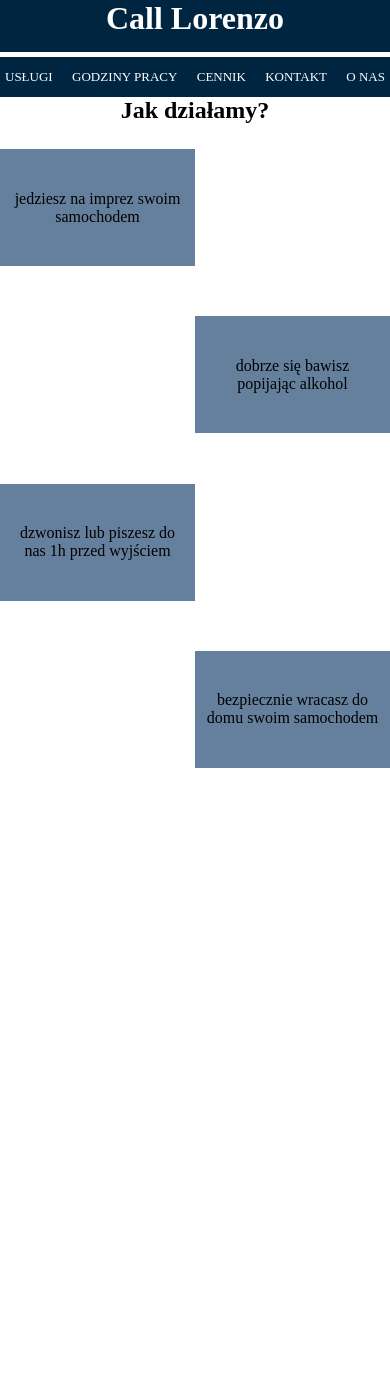
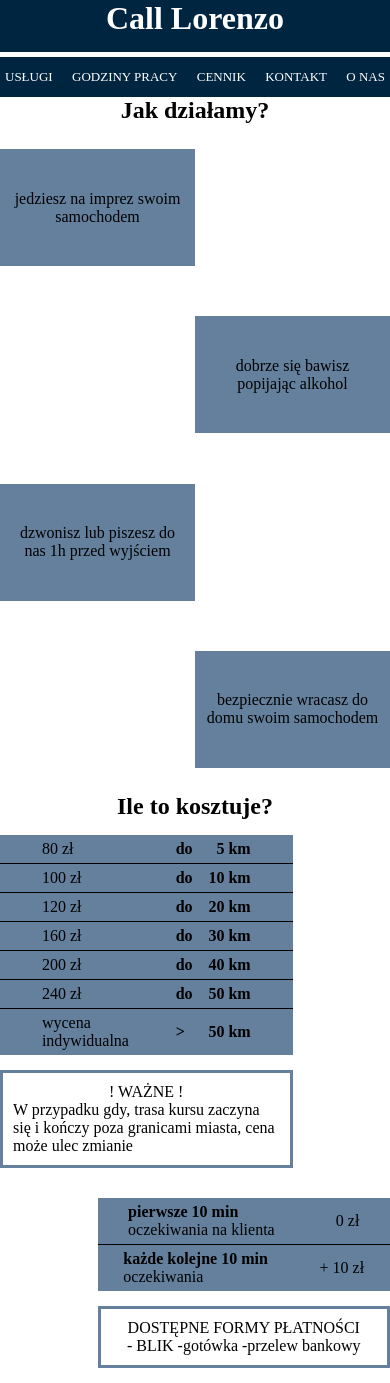
Before and after one commit to kj-ninja/call-lorenzo, a React (Create React App) app: page / in a window 390 px wide. Before the commit the page ends 844 px from the top, so only its background shows below. Built offline with nearby package versions, Linux system fonts and the light colour scheme.

Commit message:
mobile build

```diff
--- a/src/App.tsx
+++ b/src/App.tsx
@@ -1,11 +1,13 @@
 import Header from "./components/Header";
 import HowAreWeDoing from "./components/HowAreWeDoing";
+import HowMuchIsIt from "./components/HowMuchIsIt";
 
 function App() {
   return (
     <div className="App">
       <Header/>
       <HowAreWeDoing/>
+      <HowMuchIsIt />
     </div>
   );
 }
--- a/src/components/HowAreWeDoing/index.tsx
+++ b/src/components/HowAreWeDoing/index.tsx
@@ -8,7 +8,6 @@ interface Props {
 const HowAreWeDoing: FC<Props> = () => {
 const {tiles} = content.howAreWeDoing;
 
-  console.log(tiles);
   return (
     <StyledHowAreWeDoing>
       <h2>Jak działamy?</h2>
--- /dev/null
+++ b/src/components/HowMuchIsIt/index.tsx
@@ -0,0 +1,52 @@
+import { AdditionalFees, ImportantNotes, Pricing, StyledHowMuchIsIt } from "./styles";
+import { content } from "../../content";
+
+const HowMuchIsIt = () => {
+  const { prices,additionalFees } = content.howMuchIsIt;
+
+  return (
+    <StyledHowMuchIsIt>
+      <h2>Ile to kosztuje?</h2>
+
+      <Pricing>
+        <div>
+        {prices.map((price) => (
+          <div className="table-row">
+            <div className='table-row__price-cell'>{price.price}</div>
+            <div className='table-row__km-cells'>
+              <div className='table-row__km-cells__text'>{price.additionalCharacter}</div>
+              <div className='table-row__km-cells__text'>{price.km}</div>
+            </div>
+          </div>
+        ))}
+        </div>
+        <ImportantNotes>
+          <span>! WAŻNE !</span>
+          <span>W przypadku gdy, trasa kursu zaczyna się i kończy poza granicami miasta, cena może ulec zmianie</span>
+        </ImportantNotes>
+      </Pricing>
+
+      <AdditionalFees>
+        <div>
+          {additionalFees.map((fee) => (
+            <div className="table-row">
+                <div>
+                  <div className="table-row__text-style">{fee.feesText}</div>
+                  <div>{fee.feesDescription}</div>
+                </div>
+                <div>{fee.feesValue}</div>
+            </div>
+          ))}
+        </div>
+        <ImportantNotes>
+          <span>DOSTĘPNE FORMY PŁATNOŚCI</span>
+          <span>- BLIK -gotówka -przelew bankowy</span>
+        </ImportantNotes>
+      </AdditionalFees>
+
+
+    </StyledHowMuchIsIt>
+  )
+}
+
+export default HowMuchIsIt;
--- /dev/null
+++ b/src/components/HowMuchIsIt/styles.ts
@@ -0,0 +1,75 @@
+import styled from "styled-components";
+
+export const StyledHowMuchIsIt = styled.section`
+  display: flex;
+  flex-direction: column;
+
+  h2 {
+    text-align: center;
+  }
+`
+
+export const Pricing = styled.div`
+  width: 75%;
+  align-self: flex-start;
+  margin-top: 15px;
+
+  .table-row {
+    display: flex;
+    justify-content: space-around;
+    align-items: center;
+    padding: 5px 0;
+    border-bottom: 1px solid black;
+    background-color: ${(props) => props.theme.colors.secondaryColor};
+  }
+  .table-row:last-child {
+    border-bottom: none;
+  }
+
+  .table-row__price-cell {
+    width: 50px;
+  }
+  .table-row__km-cells {
+    display: flex;
+    justify-content: space-between;
+    width: 75px;
+  }
+
+  .table-row__km-cells__text {
+    font-weight: bolder;
+  }
+`
+
+export const AdditionalFees = styled.div`
+  width: 75%;
+  align-self: flex-end;
+  margin-top: 15px;
+
+  .table-row {
+    display: flex;
+    justify-content: space-around;
+    align-items: center;
+    padding: 5px 0;
+    border-bottom: 1px solid black;
+    background-color: ${(props) => props.theme.colors.secondaryColor};
+  }
+
+  .table-row:last-child {
+    border-bottom: none;
+  }
+
+  .table-row__text-style {
+    font-weight: bold;
+  }
+`
+
+
+export const ImportantNotes = styled.div`
+  width: 100%;
+  display: flex;
+  flex-direction: column;
+  align-items: center;
+  margin: 15px 0;
+  padding: 10px;
+  border: 3px solid ${(props) => props.theme.colors.secondaryColor};
+`
--- a/src/content/index.ts
+++ b/src/content/index.ts
@@ -1,4 +1,4 @@
-import {ITile} from "../types";
+import { ITile, IPricing, IAdditionalFees } from "../types";
 
 interface IContent {
   header: {
@@ -7,6 +7,10 @@ interface IContent {
   };
   howAreWeDoing: {
     tiles: ITile[];
+  },
+  howMuchIsIt: {
+    prices: IPricing[];
+    additionalFees: IAdditionalFees[];
   }
 }
 
@@ -56,5 +60,56 @@ export const content: IContent = {
         icon: null,
       },
     ],
+  },
+  howMuchIsIt: {
+    prices: [
+      {
+        price: "80 zł",
+        additionalCharacter: "do",
+        km: "5 km"
+      },
+      {
+        price: "100 zł",
+        additionalCharacter: "do",
+        km: "10 km"
+      },
+      {
+        price: "120 zł",
+        additionalCharacter: "do",
+        km: "20 km"
+      },
+      {
+        price: "160 zł",
+        additionalCharacter: "do",
+        km: "30 km"
+      },
+      {
+        price: "200 zł",
+        additionalCharacter: "do",
+        km: "40 km"
+      },
+      {
+        price: "240 zł",
+        additionalCharacter: "do",
+        km: "50 km"
+      },
+      {
+        price: "wycena indywidualna",
+        additionalCharacter: ">",
+        km: "50 km"
+      },
+    ],
+    additionalFees: [
+      {
+        feesText: "pierwsze 10 min",
+        feesDescription: "oczekiwania na klienta",
+        feesValue: "0 zł"
+      },
+      {
+        feesText: "każde kolejne 10 min",
+        feesDescription: "oczekiwania",
+        feesValue: "+ 10 zł"
+      }
+    ]
   }
 };
```
Also changed, not shown: src/types/index.ts (+12 -0 lines), src/components/HowAreWeDoing/styles.ts (line endings or trailing spaces).
